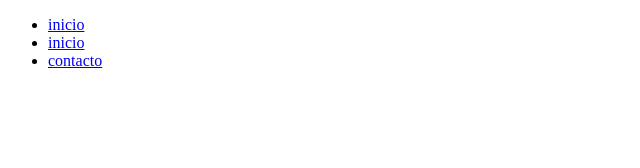
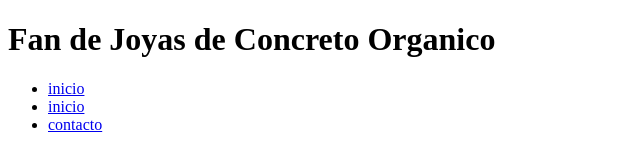
Before and after one commit to casanovahub/casanovahub.github.io, a plain HTML site: page index.html in a window 1280 px wide. Shown: the whole page, without its empty margins (0-640 px from the left). Drawn offline with Linux system fonts and the light colour scheme.

Commit message:
agregar titulo a la pagina

```diff
--- a/index.html
+++ b/index.html
@@ -6,6 +6,8 @@
 
   </head>
   <body>
+
+    <h1>Fan de Joyas de Concreto Organico</h1>
 
     <ul>
       <li>
```
